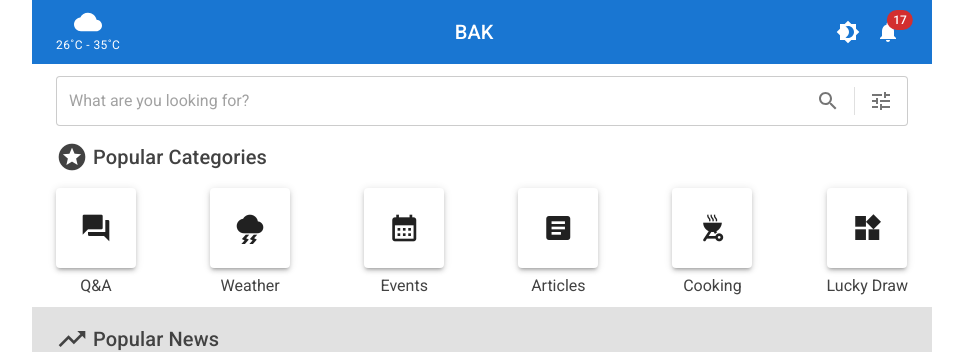
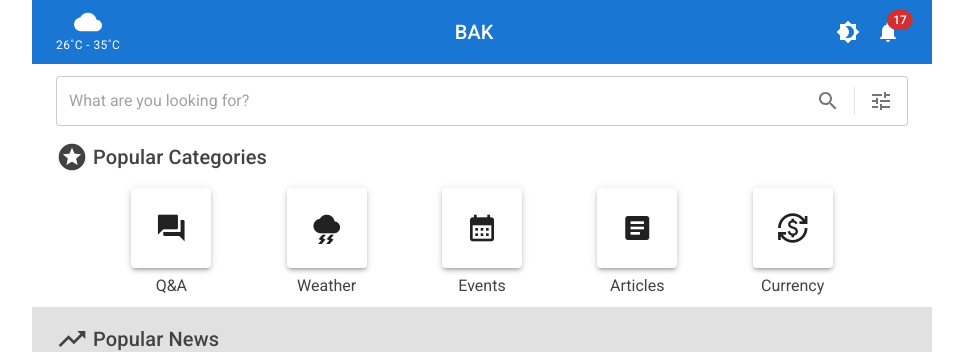
Before and after one commit to Dev-BhoneAK/ttm-material-ui, a React (Create React App) app: page / in a window 1280 px wide. Shown: the top 352 px of the page, without its empty margins (158-1121 px from the left). Built offline with nearby package versions, Linux system fonts and the light colour scheme; no server answers.

Commit message:
fix: change luckydraw category to currency exchange category

```diff
--- a/src/components/home/PopularCategories.js
+++ b/src/components/home/PopularCategories.js
@@ -13,15 +13,16 @@ export default function PopularCategories() {
       <SectionTitle icon="stars" title="Popular Categories" />
       <Stack
         direction="row"
-        spacing={{ xs: 1, sm: 2, md: 4 }}
-        justifyContent="space-between"
+        // spacing={{ xs: 1, sm: 2, md: 4 }}
+        justifyContent="space-evenly"
+        alignItems="center"
       >
         <CategoryPaper icon="question_answer" title="Q&A" />
         <CategoryPaper icon="thunderstorm" title="Weather" />
         <CategoryPaper icon="calendar_month" title="Events" />
         <CategoryPaper icon="article" title="Articles" />
-        <CategoryPaper icon="outdoor_grill" title="Cooking" />
-        {upperTabletSize && <CategoryPaper icon="widgets" title="Lucky Draw" />}
+        <CategoryPaper icon="currency_exchange" title="Currency" />
+        {/* {upperTabletSize && <CategoryPaper icon="widgets" title="Lucky Draw" />} */}
       </Stack>
     </>
   );
```
